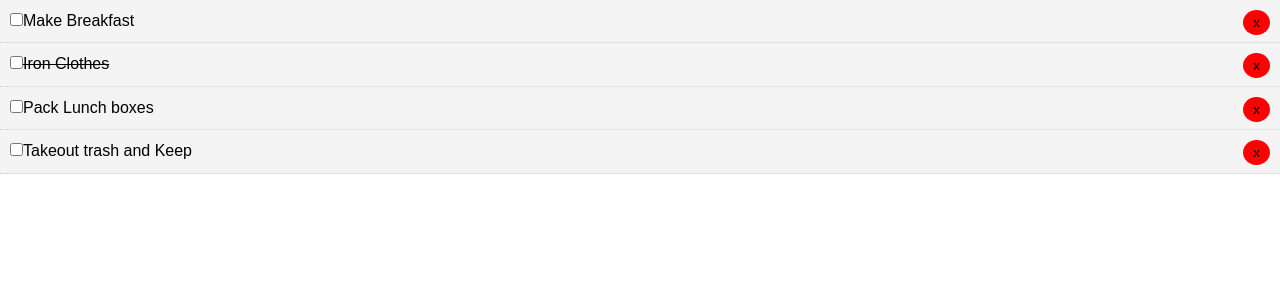
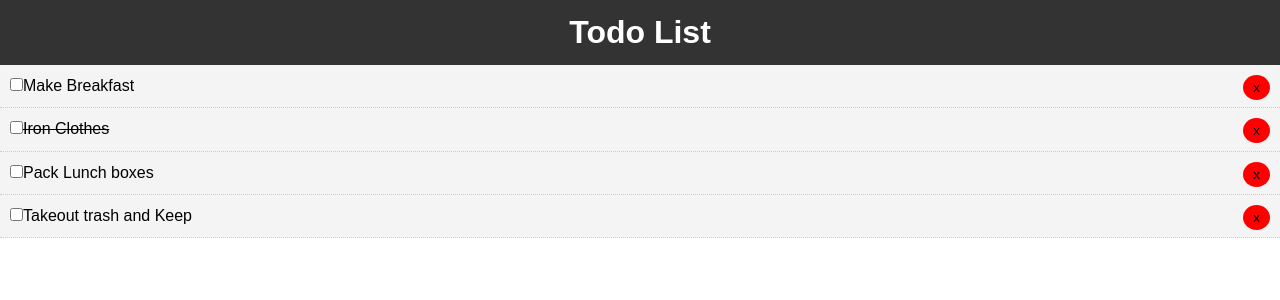
Before and after one commit to rosedimplegeorge/react-practise-todos, a React (Create React App) app: page / in a window 1280 px wide. Shown: the top 300 px of the page. Built offline with nearby package versions, Linux system fonts and the light colour scheme.

Commit message:
Todo header is up and running

```diff
--- a/src/App.js
+++ b/src/App.js
@@ -1,6 +1,7 @@
 import React, { Component } from 'react';
 import './App.css';
 import Todos from './components/Todos';
+import Header from './components/layout/Header';
 
 class App extends Component {
   state = {
@@ -49,6 +50,7 @@
     console.log(this.state.todos)
     return (
       <div className="App">
+            <Header />
             <Todos todos={this.state.todos} markComplete={this.markComplete} delTodo={this.delTodo}/>
       </div>
     );
--- /dev/null
+++ b/src/components/layout/Header.js
@@ -0,0 +1,20 @@
+import React, { Component } from 'react';
+
+class Header extends Component {
+    render() {
+        return (
+            <div style={headerStyle}>
+                <h1>Todo List</h1>
+            </div>
+        );
+    }
+}
+
+const headerStyle = {
+    background: '#333',
+    color: '#fff',
+    textAlign: 'center',
+    padding: '10px'
+}
+
+export default Header;
```
